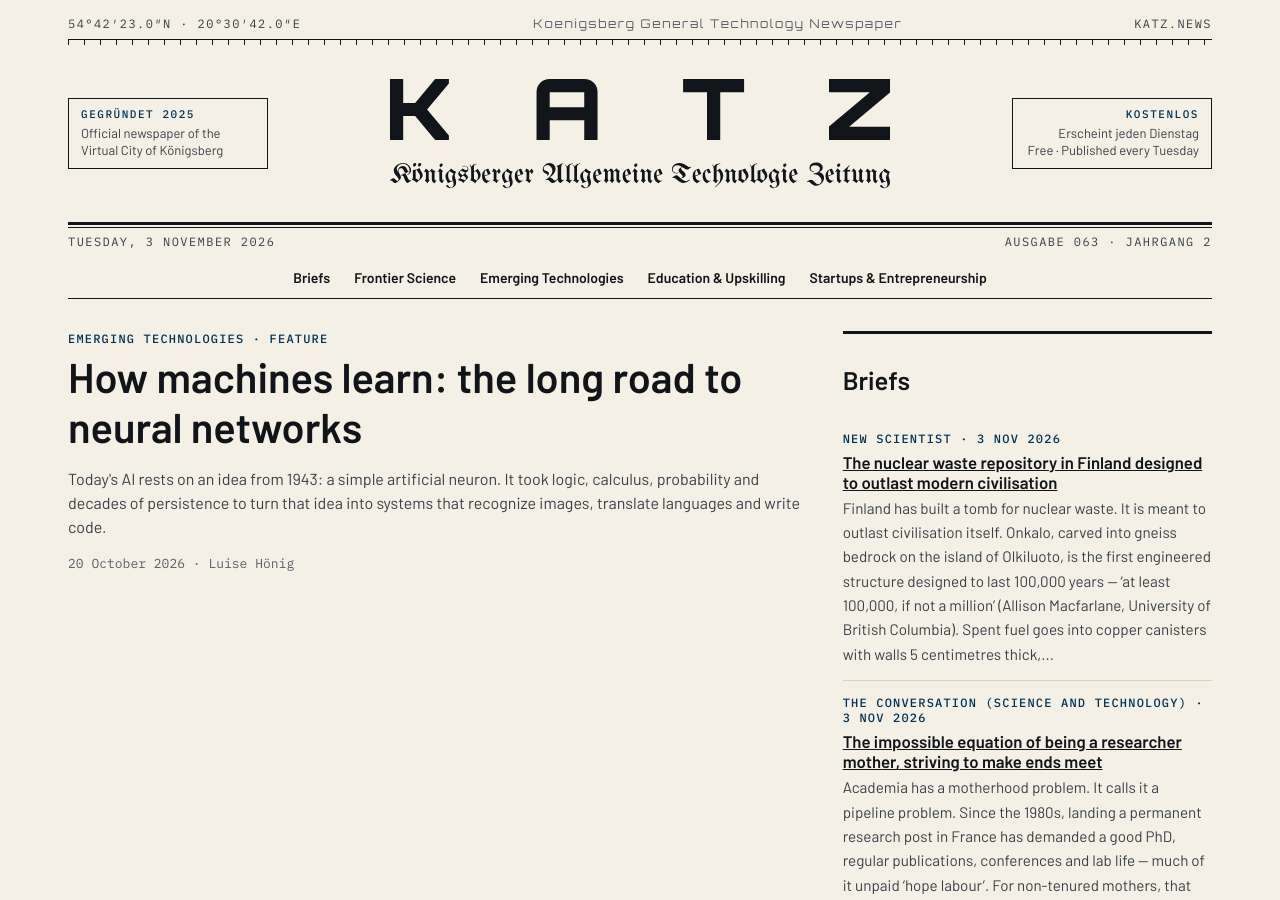
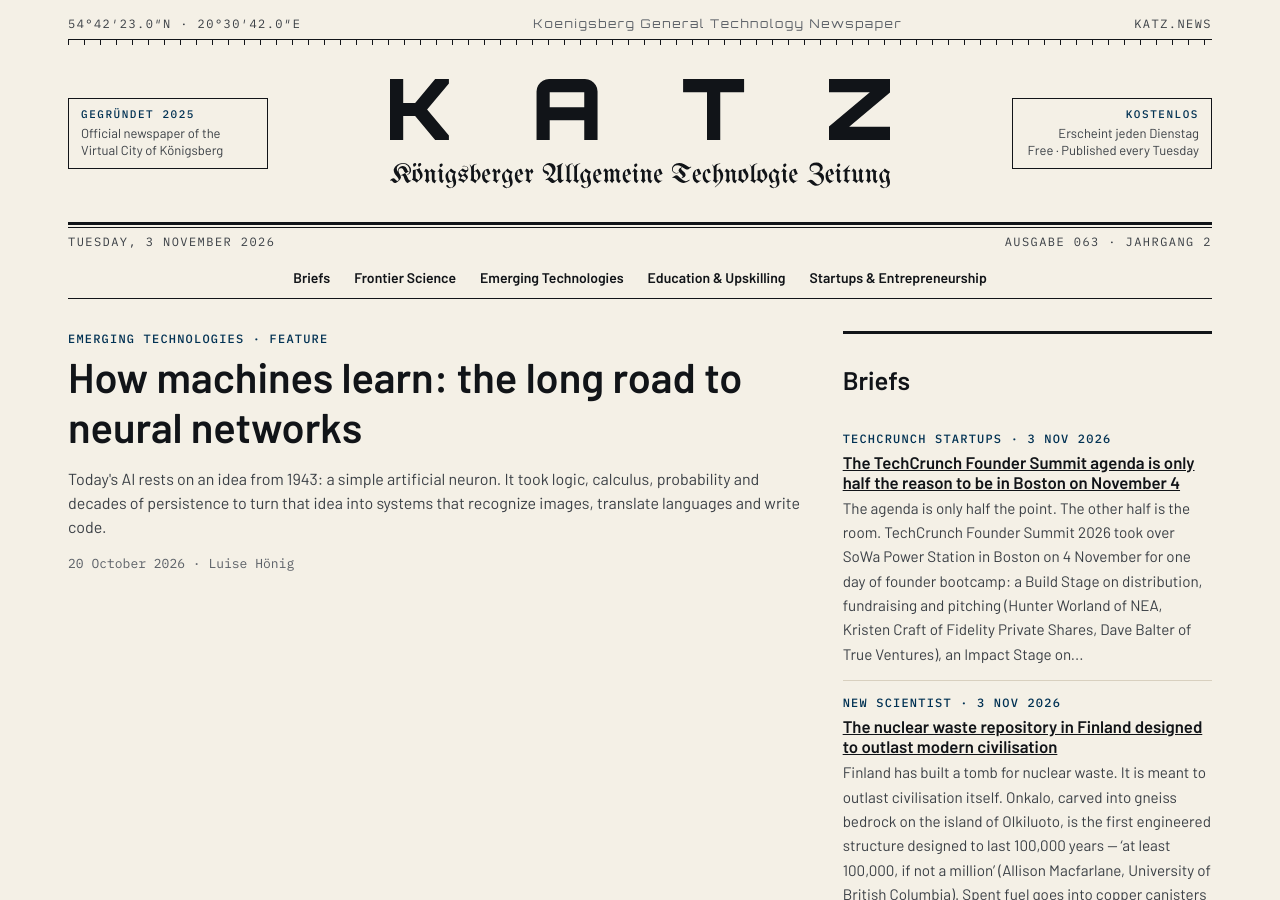
Before and after one commit to katz-news/katz.news, a Jekyll site: the page built from index.html, in a window 1280 px wide and 900 px high. Built offline with Jekyll 4.4.1, drawn with Linux system fonts in a browser that asks for light colours; some of the changed text lies outside the part shown.

Commit message:
Publish 2026-11-05

```diff
--- a/_data/build.yml
+++ b/_data/build.yml
@@ -1 +1 @@
-published_at: 2026-11-05T11:34:14Z
+published_at: 2026-11-05T11:37:20Z
--- /dev/null
+++ b/_posts/briefs/2026-11-04-the-techcrunch-founder-summit-agenda-is-only-half-the-reason.md
@@ -0,0 +1,16 @@
+---
+published: true
+title: The TechCrunch Founder Summit agenda is only half the reason to be in
+  Boston on November 4
+date: 2026-11-03
+section: entrepreneurship
+source_name: TechCrunch Startups
+source_url: https://techcrunch.com/2026/11/03/the-techcrunch-founder-summit-agenda-is-only-half-the-reason-to-be-in-boston-on-nov-4/
+---
+The agenda is only half the point. The other half is the room.
+
+TechCrunch Founder Summit 2026 took over SoWa Power Station in Boston on 4 November for one day of founder bootcamp: a Build Stage on distribution, fundraising and pitching (Hunter Worland of NEA, Kristen Craft of Fidelity Private Shares, Dave Balter of True Ventures), an Impact Stage on what happens after something starts working (Steve Fredette of Toast, Rudina Seseri of Glasswing Ventures), small roundtables on everything from AI hallucinations to enterprise selling, and a live pitch contest, 'So You Think You Can Pitch?', judged by investors including Balter and Simran Suri of Maveron.
+
+Between sessions, Braindate networking matched founders one-to-one, and the day closed with a reception.
+
+Conclusion: a founder summit is not a conference. It is a hallway with a stage attached.
```
